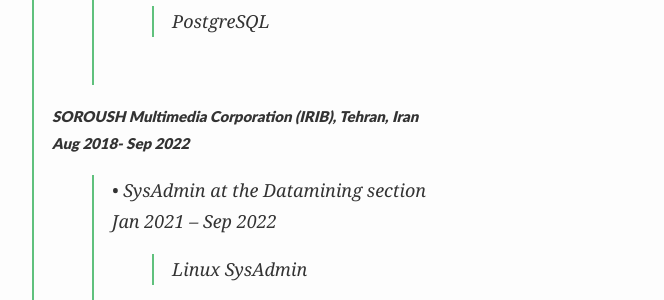
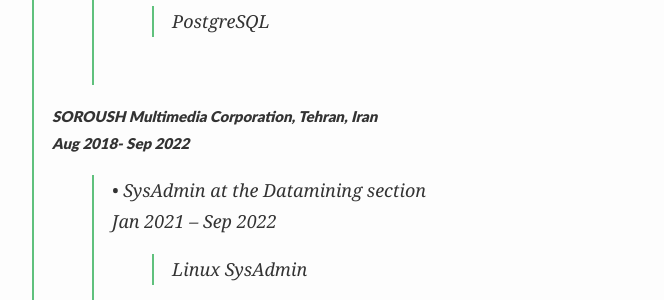
Before and after one commit to KavehRS/website, a Jekyll site: the page built from index.md, in a window 1280 px wide and 900 px high, scrolled down 659 px. Shown: the part 153-453 px from the top of the window, without its empty margins (248-912 px from the left). Built offline with Jekyll 4.4.1, drawn with Linux system fonts in a browser that asks for light colours; nearby versions of some CDN libraries; our own code applies the rules of GitHub Pages for plain Markdown files.

Commit message:
Update index.md

```diff
--- a/index.md
+++ b/index.md
@@ -37,7 +37,7 @@
 >> ‌ <br>
 >
 >
-##### SOROUSH Multimedia Corporation (IRIB), Tehran, Iran<br> Aug 2018- Sep 2022 <br>
+##### SOROUSH Multimedia Corporation, Tehran, Iran<br> Aug 2018- Sep 2022 <br>
 >> •	SysAdmin at the Datamining section<br> Jan 2021 – Sep 2022<br>
 >>> Linux SysAdmin<br>
 >>
```
